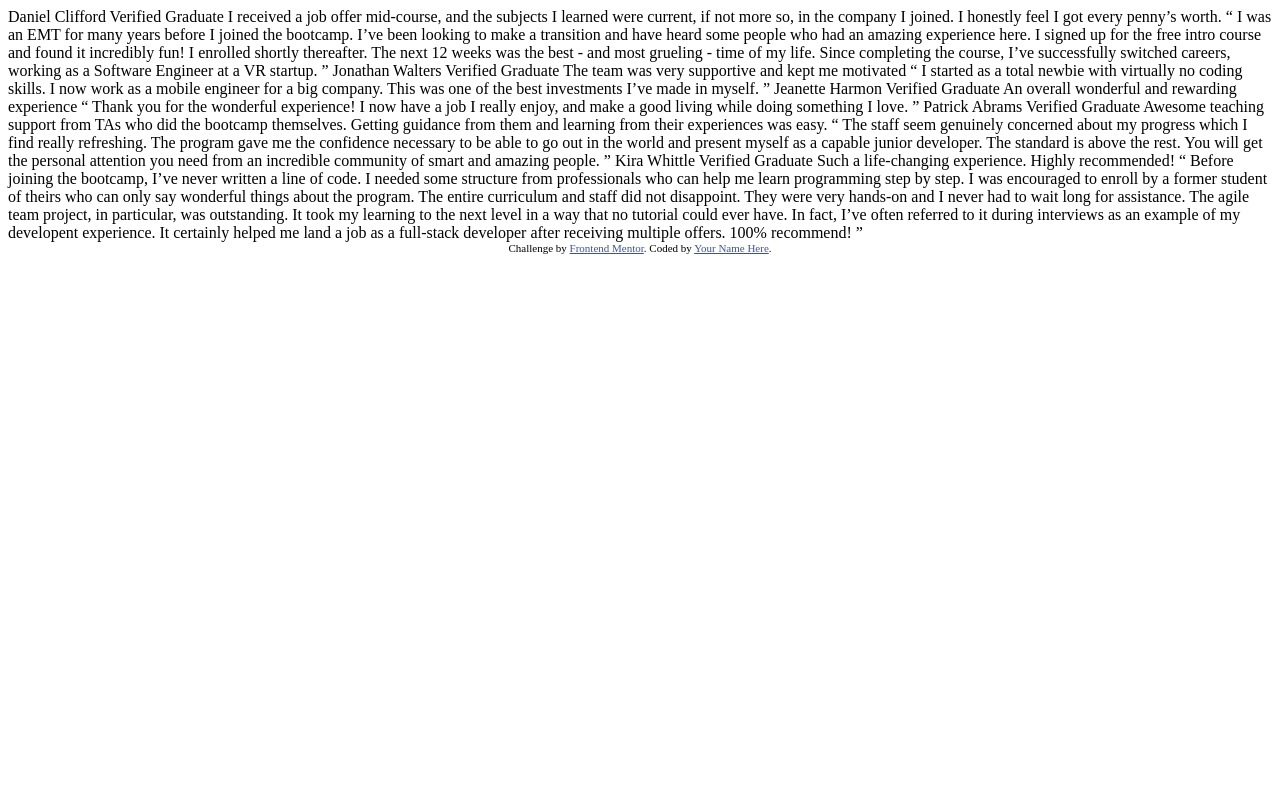
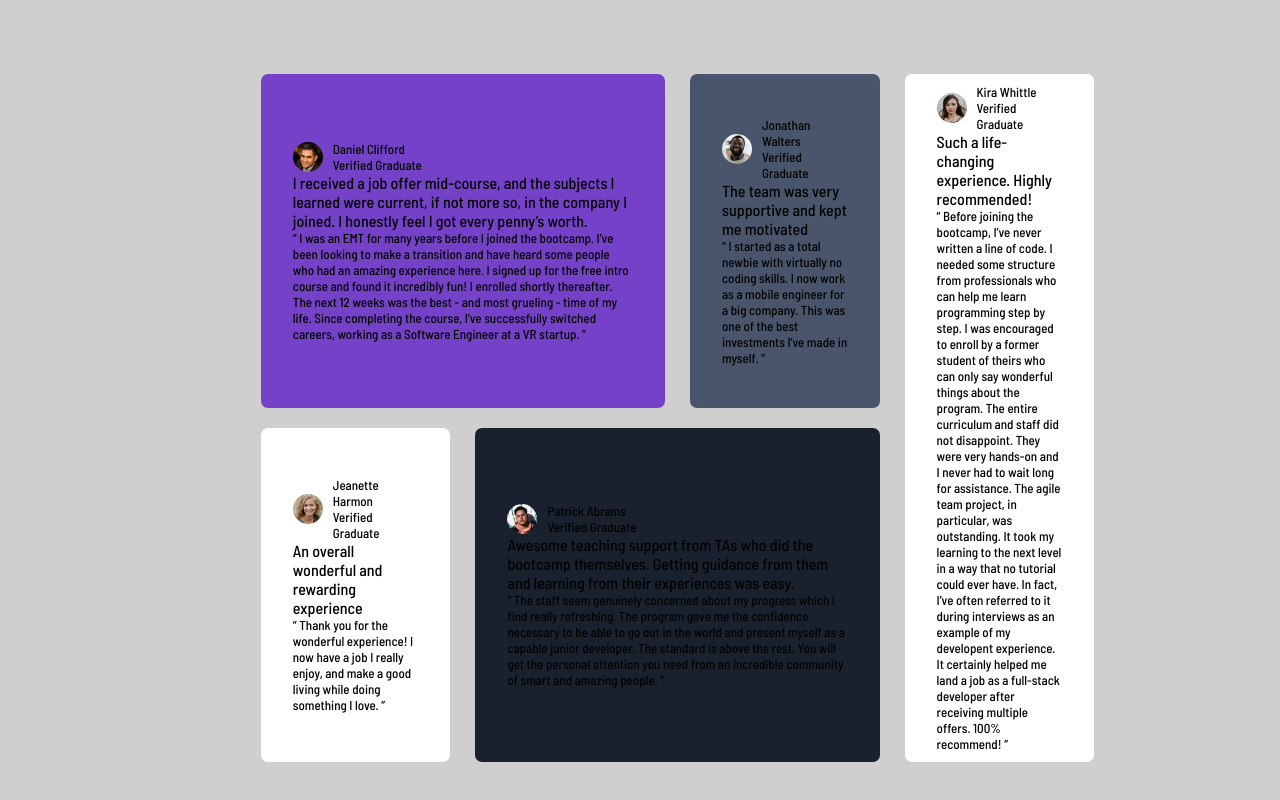
Before and after one commit to Maddouchhamza/testimonials-grid-section-main, a plain HTML site: page index.html in a window 1280 px wide. Drawn offline with Linux system fonts and the light colour scheme.

Commit message:
Grid setup

```diff
--- a/index.html
+++ b/index.html
@@ -1,64 +1,101 @@
 <!DOCTYPE html>
 <html lang="en">
+
 <head>
   <meta charset="UTF-8">
-  <meta name="viewport" content="width=device-width, initial-scale=1.0"> <!-- displays site properly based on user's device -->
+  <meta name="viewport" content="width=device-width, initial-scale=1.0">
+  <!-- displays site properly based on user's device -->
+  <link rel="icon" type="image/png" sizes="32x32" href="./images/favicon-32x32.png">
+  <title>Frontend Mentor | [Challenge Name Here]</title>
+  <!-- Feel free to remove these styles or customise in your own stylesheet 👍 -->
+  <link rel="stylesheet" href="./style.css">
+</head>
 
-  <link rel="icon" type="image/png" sizes="32x32" href="./images/favicon-32x32.png">
-
-  <title>Frontend Mentor | [Challenge Name Here]</title>
-
-  <!-- Feel free to remove these styles or customise in your own stylesheet 👍 -->
-  <style>
-    .attribution { font-size: 11px; text-align: center; }
-    .attribution a { color: hsl(228, 45%, 44%); }
-  </style>
-</head>
 <body>
-  Daniel Clifford
-  Verified Graduate
-
+  <div class="container">
+    <section class="daniel">
+      <div class="profil">
+        <img src="./images/image-daniel.jpg" alt="image-daniel">
+        <div class="name">
+          Daniel Clifford<br>
+          <span>Verified Graduate</span>
+        </div>
+      </div>
+      <div class="description">
         I received a job offer mid-course, and the subjects I learned were current, if not more so,
         in the company I joined. I honestly feel I got every penny’s worth.
-
+      </div>
+      <div class="resume">
         “ I was an EMT for many years before I joined the bootcamp. I’ve been looking to make a
         transition and have heard some people who had an amazing experience here. I signed up
         for the free intro course and found it incredibly fun! I enrolled shortly thereafter.
         The next 12 weeks was the best - and most grueling - time of my life. Since completing
         the course, I’ve successfully switched careers, working as a Software Engineer at a VR startup. ”
-
-  Jonathan Walters
-  Verified Graduate
-
+      </div>
+    </section>
+    <section class="jonathan">
+      <div class="profil">
+        <img src="./images/image-jonathan.jpg" alt="image-jonathan">
+        <div class="name">
+          Jonathan Walters<br>
+          <span>Verified Graduate</span>
+        </div>
+      </div>
+      <div class="description">
         The team was very supportive and kept me motivated
-
+      </div>
+      <div class="resume">
         “ I started as a total newbie with virtually no coding skills. I now work as a mobile engineer
         for a big company. This was one of the best investments I’ve made in myself. ”
-
-  Jeanette Harmon
-  Verified Graduate
-
+      </div>
+    </section>
+    <section class="jeanette">
+      <div class="profil">
+        <img src="./images/image-jeanette.jpg" alt="image-jeanette">
+        <div class="name">
+          Jeanette Harmon<br>
+          <span>Verified Graduate</span>
+        </div>
+      </div>
+      <div class="description">
         An overall wonderful and rewarding experience
-
+      </div>
+      <div class="resume">
         “ Thank you for the wonderful experience! I now have a job I really enjoy, and make a good living
         while doing something I love. ”
-
-  Patrick Abrams
-  Verified Graduate
-
+      </div>
+    </section>
+    <section class="partick">
+      <div class="profil">
+        <img src="./images/image-patrick.jpg" alt="image-patrick">
+        <div class="name">
+          Patrick Abrams<br>
+          <span>Verified Graduate</span>
+        </div>
+      </div>
+      <div class="description">
         Awesome teaching support from TAs who did the bootcamp themselves. Getting guidance from them and
         learning from their experiences was easy.
-
+      </div>
+      <div class="resume">
         “ The staff seem genuinely concerned about my progress which I find really refreshing. The program
         gave me the confidence necessary to be able to go out in the world and present myself as a capable
         junior developer. The standard is above the rest. You will get the personal attention you need from
         an incredible community of smart and amazing people. ”
-
-  Kira Whittle
-  Verified Graduate
-
+      </div>
+    </section>
+    <section class="kira">
+      <div class="profil">
+        <img src="./images/image-kira.jpg" alt="image-kira">
+        <div class="name">
+          Kira Whittle<br>
+          <span>Verified Graduate</span>
+        </div>
+      </div>
+      <div class="description">
         Such a life-changing experience. Highly recommended!
-
+      </div>
+      <div class="resume">
         “ Before joining the bootcamp, I’ve never written a line of code. I needed some structure from
         professionals who can help me learn programming step by step. I was encouraged to enroll by a former
         student of theirs who can only say wonderful things about the program. The entire curriculum and staff
@@ -67,10 +104,14 @@
         could ever have. In fact, I’ve often referred to it during interviews as an example of my developent
         experience. It certainly helped me land a job as a full-stack developer after receiving multiple offers.
         100% recommend! ”
+      </div>
+    </section>
+  </div>
+</body>
 
-  <div class="attribution">
+<!-- <div class="attribution">
   Challenge by <a href="https://www.frontendmentor.io?ref=challenge" target="_blank">Frontend Mentor</a>.
   Coded by <a href="#">Your Name Here</a>.
-  </div>
-</body>
+</div> -->
+
 </html>
--- a/style.css
+++ b/style.css
@@ -0,0 +1,63 @@
+@import url('https://fonts.googleapis.com/css2?family=Barlow+Semi+Condensed:wght@500;600&family=Big+Shoulders+Display:wght@700&family=Inter:wght@400;700&family=Kumbh+Sans:wght@400;500;600;700&family=Lexend+Deca:wght@100;200;300;400&family=Outfit:wght@100;300;400;600&family=Red+Hat+Display:wght@300;400;500;700;900&display=swap');
+body{
+    background-color: hsl(0, 0%, 81%);
+    height: 100vh;
+    display: flex;
+    justify-content: center;
+    align-items: center;
+}
+.container{
+    margin-left: 20%;
+    margin-right: 20%;
+    display: grid;
+    grid-template-columns: 25% 25% 25% 25%;
+    grid-template-rows: 50% 50%;
+    gap: 20px 25px;
+}
+section{
+    font-family: "Barlow Semi Condensed", sans-serif;
+    border-radius: 7px;
+    display: flex;
+    flex-direction: column;
+    justify-content: center;
+    padding-left: 2rem;
+    padding-right: 2rem;
+}
+.daniel{
+    background-color: hsl(263, 55%, 52%);
+    grid-column: 1/3;
+}
+.jonathan{
+    background-color: hsl(217, 19%, 35%);
+    grid-column: 3/4;
+}
+.kira{
+    background-color: hsl(0, 0%, 100%);
+    grid-column: 4/5;
+    grid-row: 1/3;
+}
+.jeanette{
+    background-color: hsl(0, 0%, 100%);
+
+    grid-column: 1/2;
+}
+.partick{
+    background-color: hsl(219, 29%, 14%);
+    grid-column: 2/4;
+    grid-row: 2/3;
+}
+.profil{
+    display: flex;
+    align-items: center;
+}
+img{
+    width: 30px;
+    border-radius: 30px;
+    margin-right: 10px;
+}
+.name{
+    font-size: 13px;
+}
+.resume{
+    font-size: 13px;
+}
```
Lines whose indentation alone changed are shown as unchanged.
